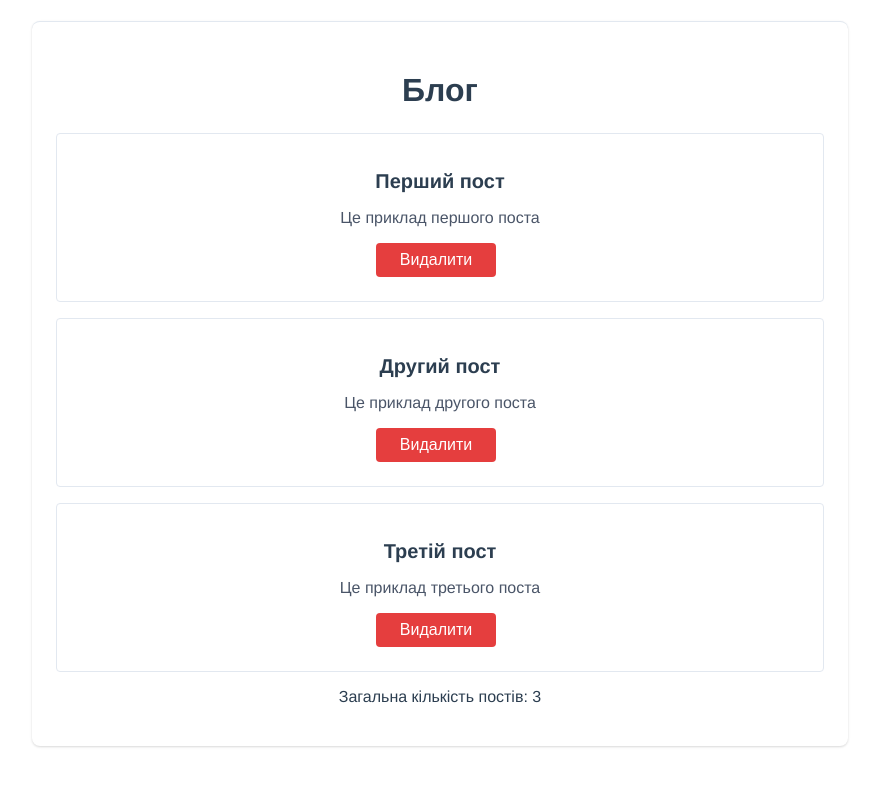
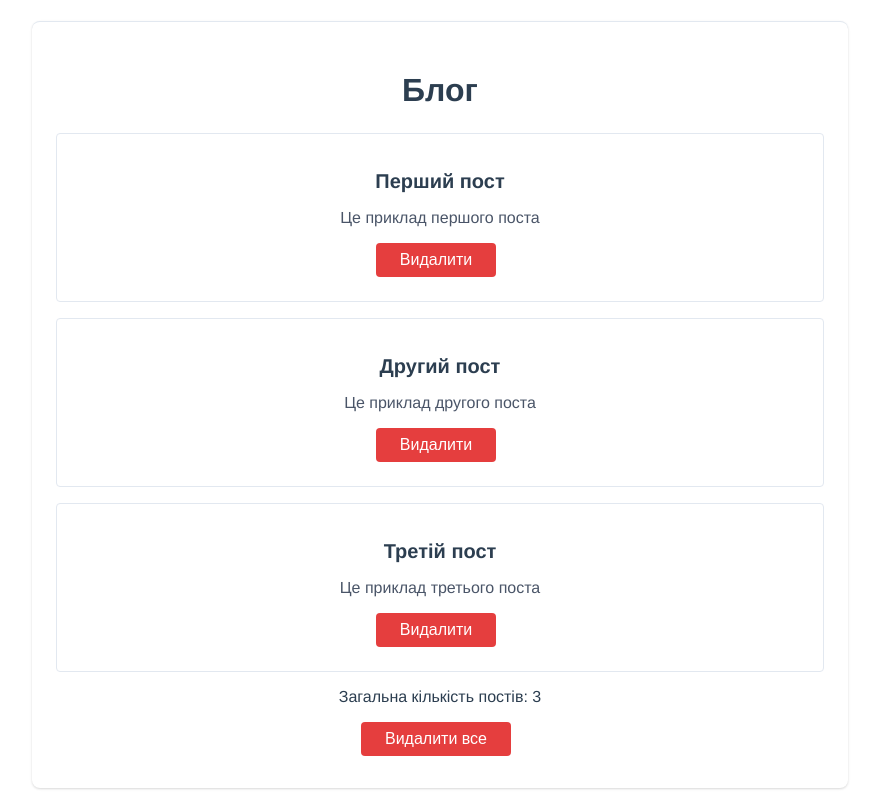
Before and after one commit to Z1ppyKing/vue, a Vue app: page /about in a window 1280 px wide. Shown: the part 258-1054 px from the top of the page, without its empty margins (200-1079 px from the left). Before the commit the page ends 1012 px from the top, so only its background shows below. Built offline with nearby package versions, Linux system fonts and the light colour scheme; the HTML template or start-up script is replaced by a standard one.

Commit message:
Deleting all posts made

```diff
--- a/src/components/BlogPosts.vue
+++ b/src/components/BlogPosts.vue
@@ -21,6 +21,14 @@
       </div>
     </div>
     <p>Загальна кількість постів: {{ postsStore.getPostsCount }}</p>
+    <div class="blog-posts__button-group">
+      <button
+        class="blog-posts__button blog-posts__button--delete"
+        @click="postsStore.removeAllPosts()"
+      >
+        Видалити все
+      </button>
+    </div>
   </div>
 </template>
 
--- a/src/stores/store.js
+++ b/src/stores/store.js
@@ -14,5 +14,9 @@ export const usePostsStore = defineStore("posts", () => {
     posts.value = posts.value.filter((post) => post.id !== postId);
   };
 
-  return { posts, getPostsCount, removePost };
+  const removeAllPosts = () => {
+    posts.value.length = 0;
+  };
+
+  return { posts, getPostsCount, removePost, removeAllPosts };
 });
```
